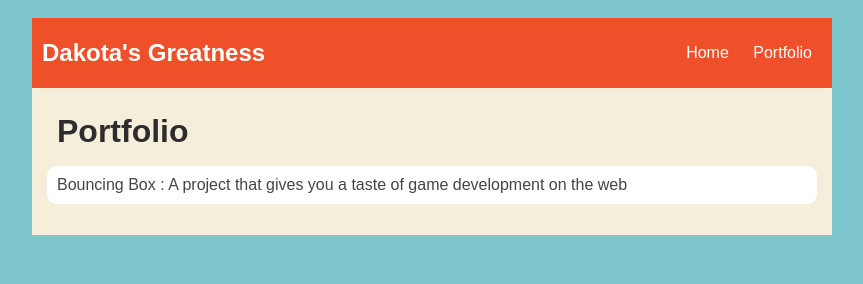
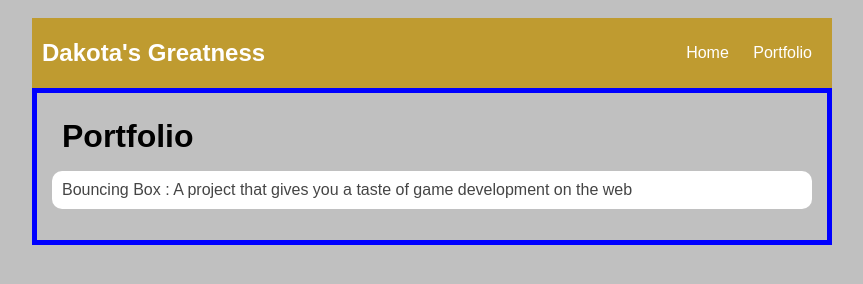
Before and after one commit to dakotafabre15/dakotafabre15.github.io, a plain HTML site: page portfolio.html in a window 1280 px wide. Shown: the whole page, without its empty margins (208-1071 px from the left). Drawn offline with nearby package versions, Linux system fonts and the light colour scheme.

Commit message:
fixes colors

```diff
--- a/portfolio.html
+++ b/portfolio.html
@@ -4,8 +4,8 @@
         <title>Dakota's Werk</title>
           <style type="text/css">
             body {
-                background: rgb(125, 198, 205);
-                color: rgb(45, 45, 45);
+                background: #C0C0C0;
+                color: rgb(0, 0, 0);
                 padding: 10px;
                 font-family: arial;
             }
@@ -23,7 +23,7 @@
 
             /* navigation menu */
             nav {
-                background: rgb(239, 80, 41);
+                background: #bf9b30;
                 margin: 0 auto;
                 display: flex;
                 padding: 10px;
@@ -48,8 +48,9 @@
 
             /* main container area beneath menu */
             main {
-                background: rgb(245, 238, 219);
+                background: rgb(coral);
                 display: flex;
+                border: 5px solid blue;
             }
             .content {
                 flex: 1;
```
